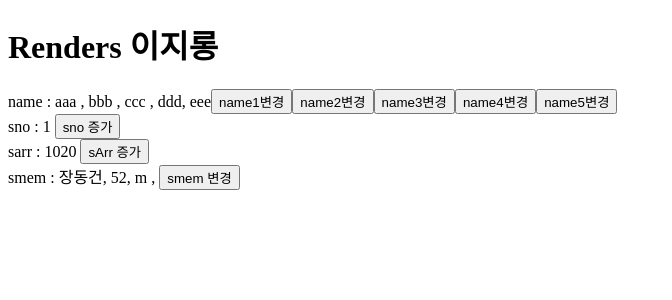
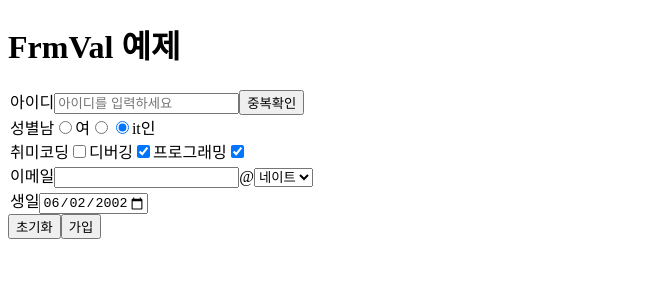
Before and after one commit to jx007s/onop2025_05_react, a React (Create React App) app in the folder myprj/: page / in a window 1280 px wide. Shown: the top 300 px of the page, without its empty margins (0-672 px from the left). Built offline with nearby package versions, Linux system fonts and the light colour scheme.

Commit message:
특강2_5

```diff
--- a/myprj/src/App.js
+++ b/myprj/src/App.js
@@ -5,7 +5,10 @@
 // import Comp from "./basic/Comp";
 // import PropApp from "./props_p/PropApp";
 // import FruitList from "./props_p/FruitList";
-import Renders from "./state_p/Renders";
+//import Renders from "./state_p/Renders";
+//import Frm from "./form_p/Frm";
+import FrmVal from "./form_p/FrmVal";
+
 
 function App() {
   return (
@@ -26,8 +29,11 @@ function App() {
       <FruitList/>
 
       둘째날
-    */}
+
     <Renders name3="ccc" nn5="eee" />
+    <Frm/>
+      */}
+    <FrmVal/>
     </>
   );
 }
--- /dev/null
+++ b/myprj/src/form_p/Frm.js
@@ -0,0 +1,113 @@
+import React from 'react';
+
+function Frm(props) {
+    return (
+        <div>
+           <h1>Form 예제</h1>
+           <form action='joinReg'>
+                <legend>
+                    {/* htmlFor = For */}
+                    <label htmlFor="pid">아이디</label>
+                    <input id="pid" name="mid" placeholder='아이디를 입력하세요'/>
+                    <input type='button' value="중복확인" />
+                </legend>
+
+                <legend>
+                    <label>암호
+                        <input name="pw" type='password'></input>
+                    </label>
+                </legend>
+
+                <legend>
+                    {/* defaultValue = value */}
+                    <input id="pname" name="mname" defaultValue="불주먹"/>
+                    <label htmlFor="pname">이름</label>
+                </legend>
+
+
+                <legend>
+                    성별
+                    <label htmlFor="m">남</label>
+                    <input type='radio' value="남자" id="m" name="gender"/>
+                    <label >여
+                        <input type='radio' value="여자"  name="gender" checked/>
+                    </label>
+
+                    <input type='radio' value="it인" id="it" name="gender"  checked/>
+                    {/* 마지막 checked로 선택 */}
+                    <label htmlFor="it">it인</label>
+                </legend>
+
+
+                <legend>
+                    취미
+                    <label htmlFor="coding">코딩</label>
+                    <input type='checkbox' value="코딩" id="coding" name="hobby"/>
+                    <label >디버깅
+                        <input type='checkbox' value="디버깅" name="hobby"  checked/>
+                    </label>
+                    <label >프로그래밍</label>
+                    <input type='checkbox' value="프로그래밍" name="hobby"  checked/>
+                </legend>
+
+
+                <legend>
+                    <label htmlFor="email1">이메일</label>
+                    <input id="email1" name="email1" type='email' />@
+                    <select name="email2">
+                        <option>네이버</option>
+                        <option value="google.com" selected>구글</option>
+                        <option value="nate.com" selected>네이트</option>
+                        <option value="daum.net">다음</option>
+                    </select>
+                </legend>
+
+                <legend>
+                    <label>전화번호</label>
+
+                    <select name="tel1" defaultValue="016">
+                        <option>010</option>
+                        <option>011</option>
+                        <option>016</option>
+                        <option>017</option>
+                        <option>018</option>
+                        <option>019</option>
+                    </select>
+                    -
+                    <input type='tel' name='tel2' maxLength='4' size='5' />
+                    -
+                    <input type='tel' name='tel3' maxLength='4' size='5'/>
+                </legend>
+
+
+
+                <legend>
+                    <label htmlFor="birth">생일</label>
+                    <input id="birth" name="birth" type='date' defaultValue='2002-06-02' min='2000-07-08' max='2015-11-02'/>
+                </legend>
+
+                <legend>
+                    <label >기본주소</label>
+                    <input name="addr1" defaultValue='창원집'  readOnly/><button>우편번호검색</button>
+                                                    {/* botton 은 submit과 같은 기능 */}
+                    <label >상세주소</label><input name="addr2"  type='text'/>
+                </legend>
+
+                <legend>
+                    <label htmlFor="upfile">파일</label>
+                    <input id="upfile" name="upfile" type='file'/>
+                </legend>
+
+                <legend>
+                    <label htmlFor="content">남기실말</label>
+                    <textarea id='content' name='content' rows={5} cols={50}>뿡야뿡야왕바우</textarea>
+                </legend>
+
+                <input type='reset' value='초기화'/>
+                <input type='submit' value='가입'/>
+           </form>
+        </div>
+    );
+}
+
+export default Frm;
--- /dev/null
+++ b/myprj/src/form_p/FrmVal.js
@@ -0,0 +1,66 @@
+import React from 'react';
+
+function FrmVal(props) {
+
+    const mySubmit=(e)=>{
+        e.preventDefault()  // 기본 폼 제출 막기
+    }
+
+    return (
+        <div>
+             <h1>FrmVal 예제</h1>
+           <form onSubmit={mySubmit}>
+                <legend>
+                    {/* htmlFor = For */}
+                    <label htmlFor="pid">아이디</label>
+                    <input id="pid" name="mid" placeholder='아이디를 입력하세요'/>
+                    <input type='button' value="중복확인" />
+                </legend>
+                <legend>
+                    성별
+                    <label htmlFor="m">남</label>
+                    <input type='radio' value="남자" id="m" name="gender"/>
+                    <label >여
+                        <input type='radio' value="여자"  name="gender" checked/>
+                    </label>
+
+                    <input type='radio' value="it인" id="it" name="gender"  checked/>
+                    {/* 마지막 checked로 선택 */}
+                    <label htmlFor="it">it인</label>
+                </legend>
+                <legend>
+                    취미
+                    <label htmlFor="coding">코딩</label>
+                    <input type='checkbox' value="코딩" id="coding" name="hobby"/>
+                    <label >디버깅
+                        <input type='checkbox' value="디버깅" name="hobby"  checked/>
+                    </label>
+                    <label >프로그래밍</label>
+                    <input type='checkbox' value="프로그래밍" name="hobby"  checked/>
+                </legend>
+
+
+                <legend>
+                    <label htmlFor="email1">이메일</label>
+                    <input id="email1" name="email1" type='email' />@
+                    <select name="email2">
+                        <option>네이버</option>
+                        <option value="google.com" selected>구글</option>
+                        <option value="nate.com" selected>네이트</option>
+                        <option value="daum.net">다음</option>
+                    </select>
+                </legend>
+                <legend>
+                    <label htmlFor="birth">생일</label>
+                    <input id="birth" name="birth" type='date' defaultValue='2002-06-02' min='2000-07-08' max='2015-11-02'/>
+                </legend>
+
+                <input type='reset' value='초기화'/>
+                <input type='submit' value='가입'/>
+           </form>
+
+        </div>
+    );
+}
+
+export default FrmVal;
```
